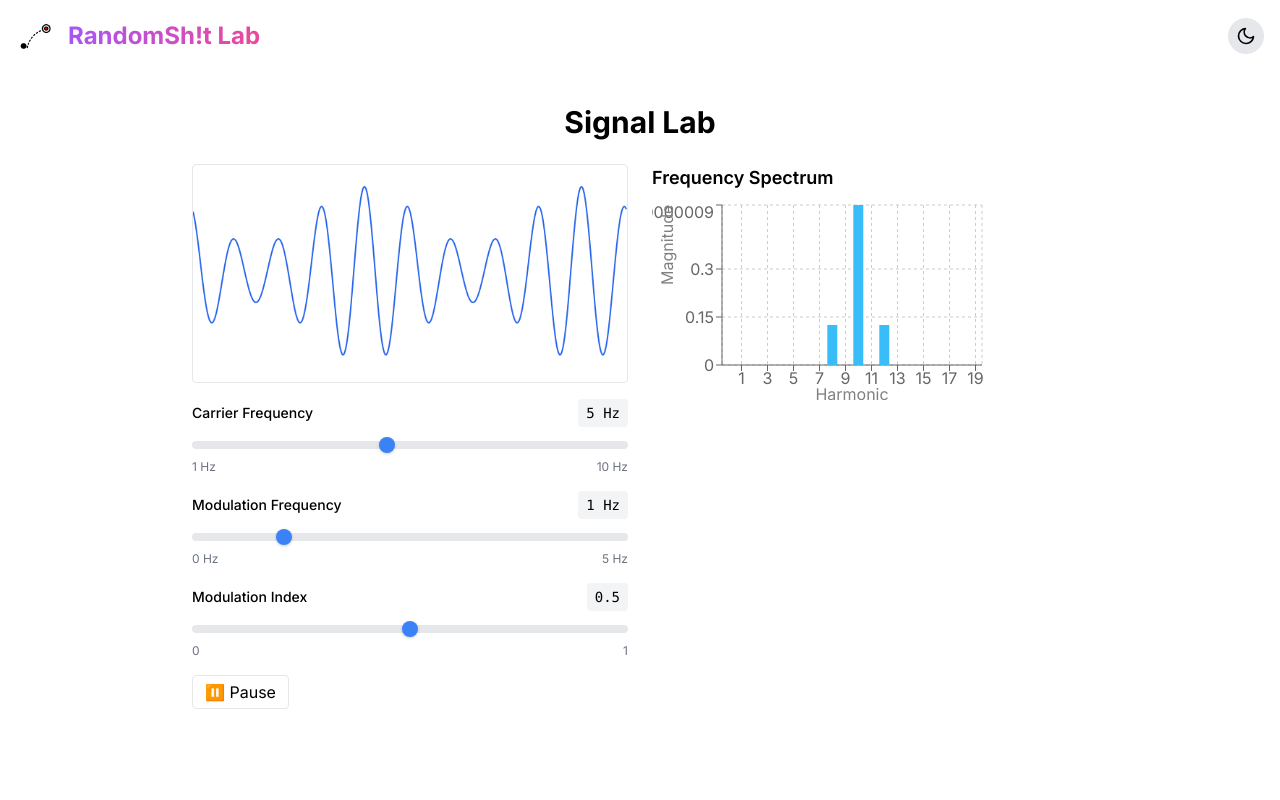
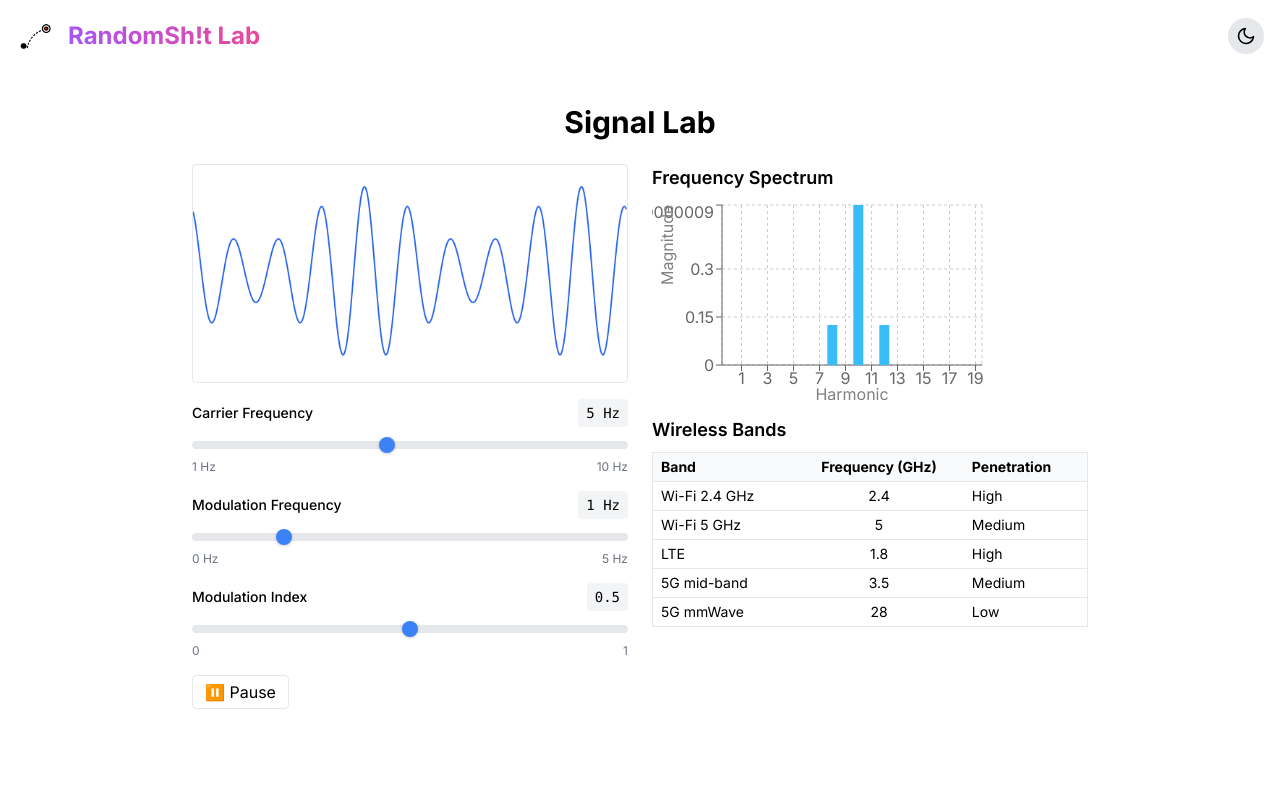
Before and after one commit to DefaultBanda/ShitLabOPAI, a Next.js app: page /simulations/signal-lab in a window 1280 px wide. Shown: the top 800 px of the page. Built offline with nearby package versions, Linux system fonts and the light colour scheme.

Commit message:
Add wireless band table to Signal Lab

```diff
--- a/components/simulations/SignalLab.jsx
+++ b/components/simulations/SignalLab.jsx
@@ -3,6 +3,14 @@
 import { useRef, useState, useEffect } from "react"
 import SliderRow from "@/components/ui/SliderRow"
 import { LineChart, Line, XAxis, YAxis, CartesianGrid, Tooltip, BarChart, Bar } from "recharts"
+
+const BANDS = [
+  { name: "Wi-Fi 2.4 GHz", freq: 2.4, penetration: "High" },
+  { name: "Wi-Fi 5 GHz", freq: 5, penetration: "Medium" },
+  { name: "LTE", freq: 1.8, penetration: "High" },
+  { name: "5G mid-band", freq: 3.5, penetration: "Medium" },
+  { name: "5G mmWave", freq: 28, penetration: "Low" },
+]
 
 export default function SignalLab() {
   const canvasRef = useRef(null)
@@ -95,6 +103,27 @@ export default function SignalLab() {
               <Bar dataKey="mag" fill="#38bdf8" />
             </BarChart>
           </div>
+          <div>
+            <h3 className="text-lg font-semibold mb-2">Wireless Bands</h3>
+            <table className="w-full text-sm border">
+              <thead>
+                <tr className="bg-gray-50 dark:bg-gray-800">
+                  <th className="px-2 py-1 text-left">Band</th>
+                  <th className="px-2 py-1">Frequency (GHz)</th>
+                  <th className="px-2 py-1 text-left">Penetration</th>
+                </tr>
+              </thead>
+              <tbody>
+                {BANDS.map((b) => (
+                  <tr key={b.name} className="border-t">
+                    <td className="px-2 py-1">{b.name}</td>
+                    <td className="px-2 py-1 text-center">{b.freq}</td>
+                    <td className="px-2 py-1">{b.penetration}</td>
+                  </tr>
+                ))}
+              </tbody>
+            </table>
+          </div>
         </div>
       </div>
     </div>
```
